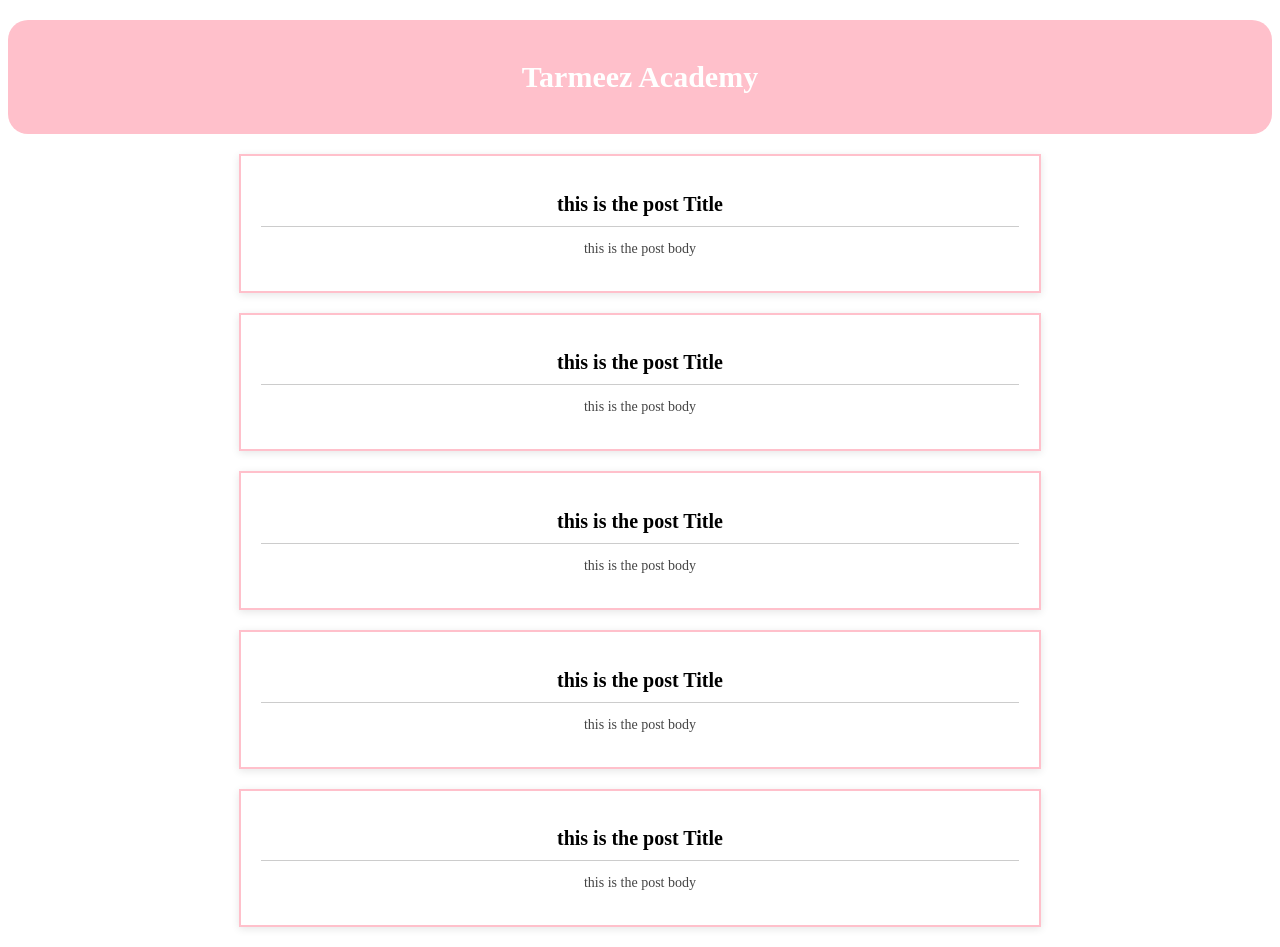
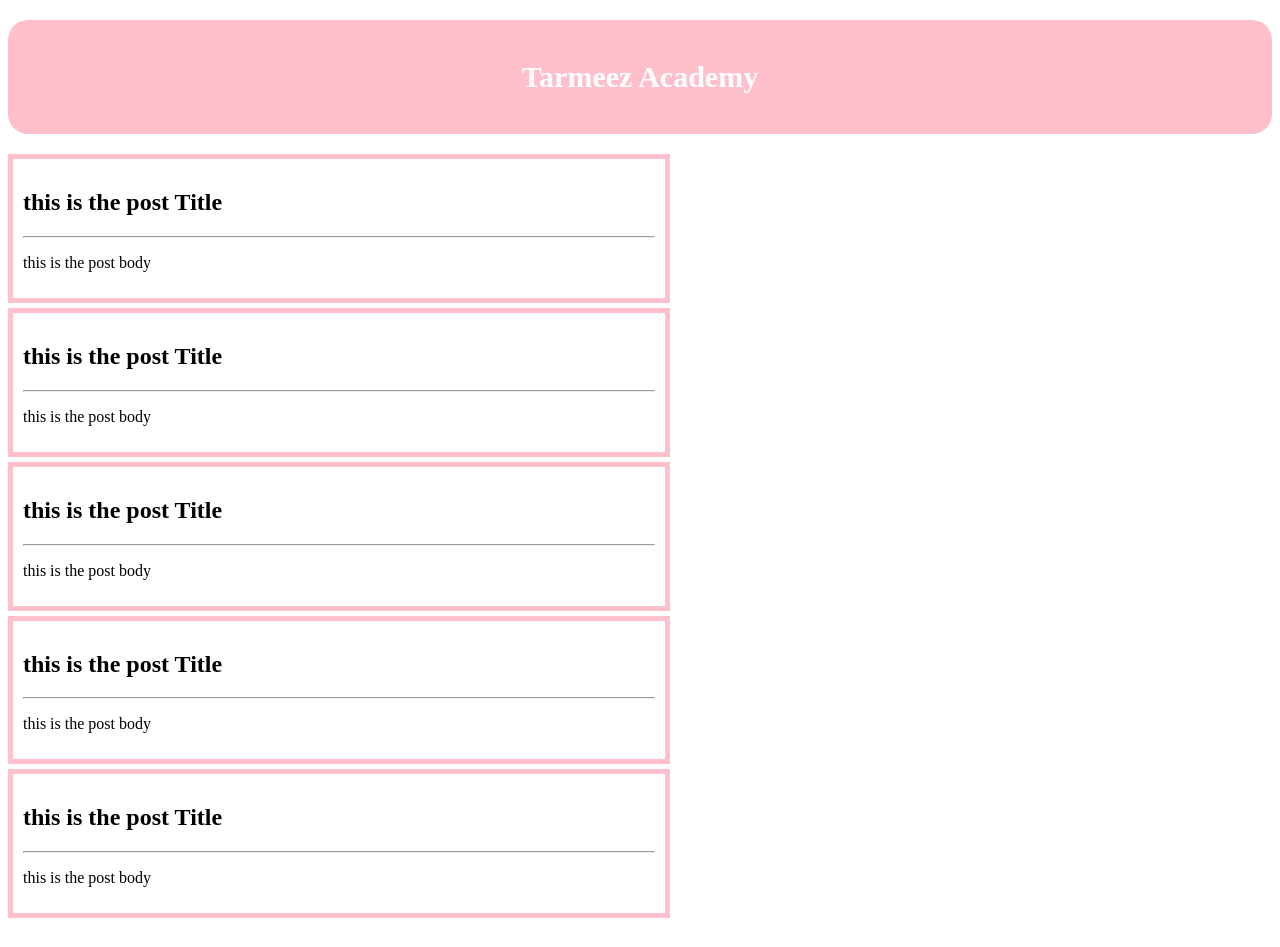
Before and after one commit to AyaYasser01/challenge_One, a React (Vite) app: page / in a window 1280 px wide. After the commit the page ends 926 px from the top, so only its background shows below. Built offline with nearby package versions, Linux system fonts and the light colour scheme.

Commit message:
fixed style css

```diff
--- a/src/component/Post/Post.jsx
+++ b/src/component/Post/Post.jsx
@@ -1,37 +1,17 @@
 import React from 'react'
 
 const Post = () => {
-  const cardStyle = {
-    border: '2px solid pink',
-    padding: '20px',
-    margin: '20px auto',
-    width: '60%',
-    textAlign: 'center',
-    boxShadow: '0 2px 8px rgba(0,0,0,0.1)'
-  };
 
-  const titleStyle = {
-    fontWeight: 'bold',
-    fontSize: '20px',
-    marginBottom: '10px'
-  };
-
-  const lineStyle = {
-    border: 'none',
-    borderTop: '1px solid #ccc',
-    margin: '10px 0'
-  };
-
-  const bodyStyle = {
-    fontSize: '14px',
-    color: '#444'
-  };
 
   return (
-    <div style={cardStyle}>
-      <h2 style={titleStyle}>this is the post Title</h2>
-      <hr style={lineStyle}/>
-      <p style={bodyStyle}>this is the post body</p>
+    <div style={{padding:"10px",
+    border:"solid 5px pink ",
+    width:"50%",
+    marginBottom:"5px"}
+    }>
+      <h2 >this is the post Title</h2>
+      <hr/>
+      <p >this is the post body</p>
     </div>
   )
 }
```
